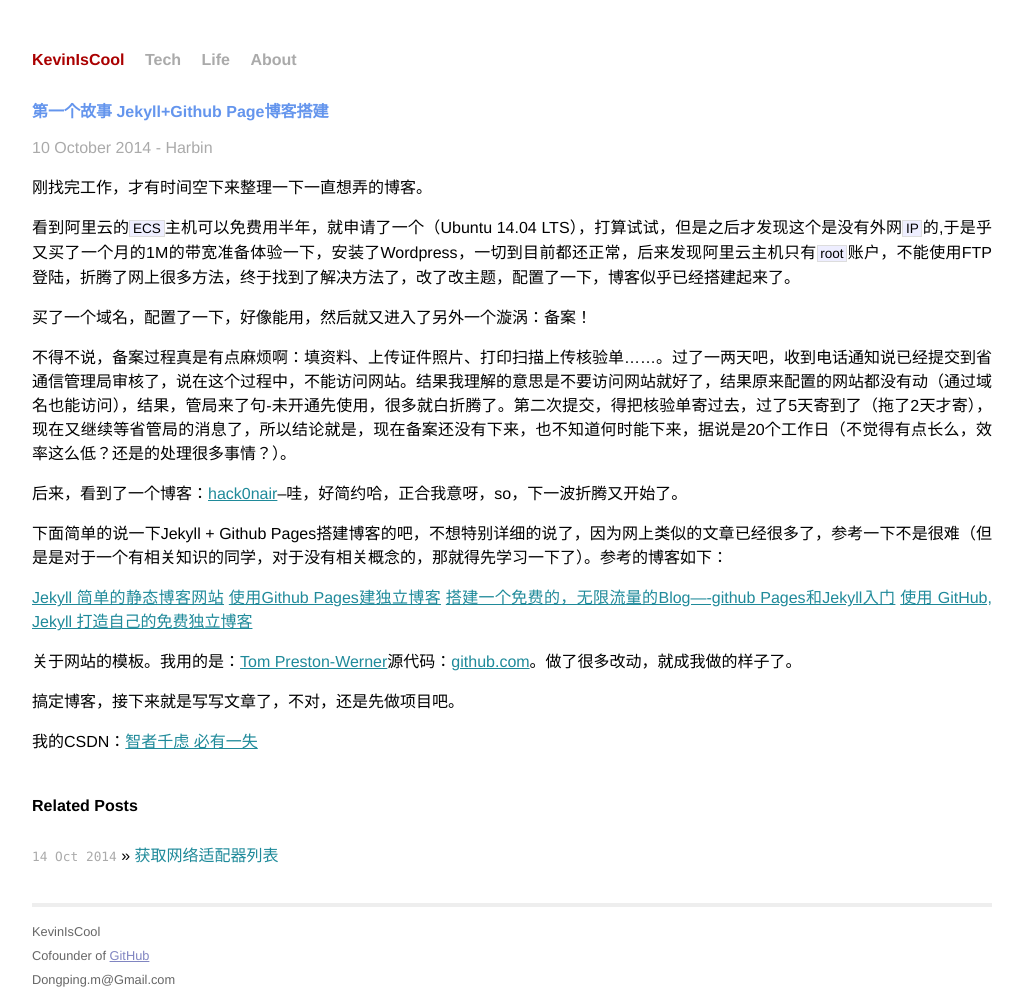
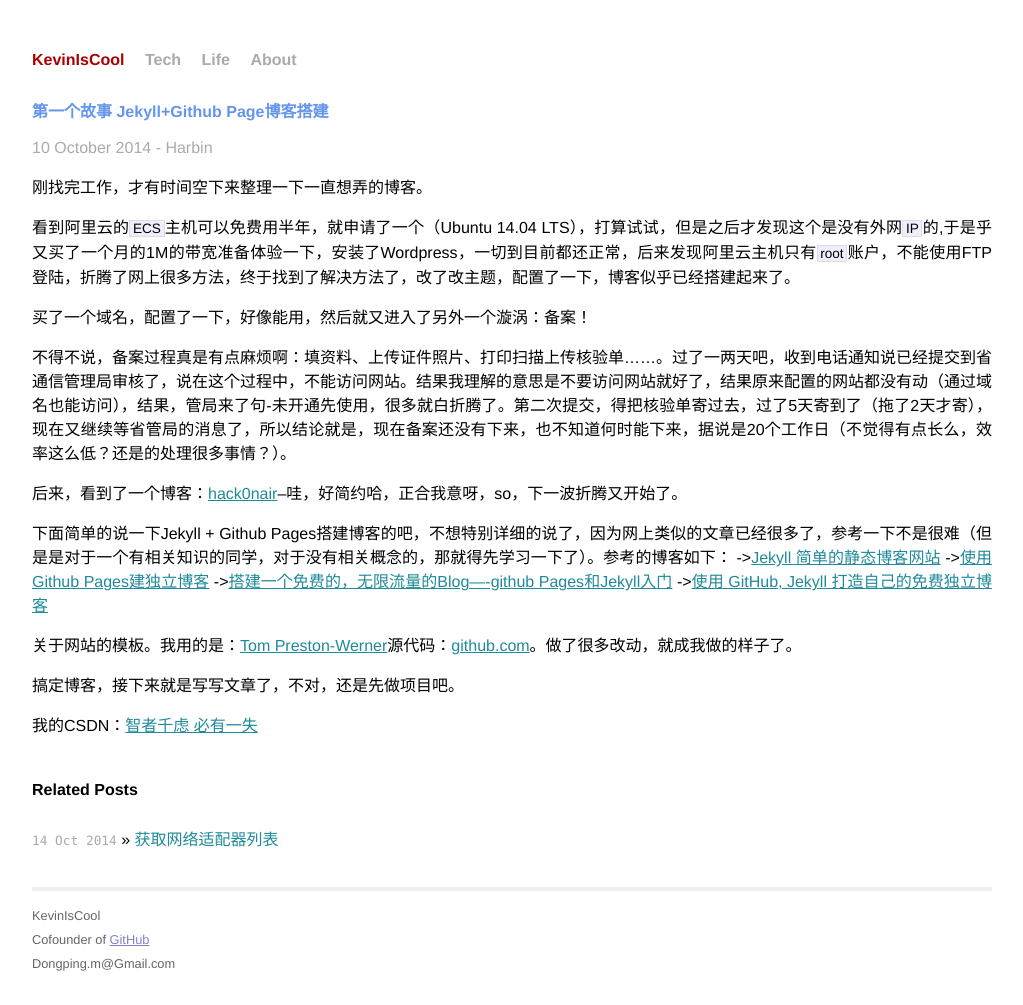
Before and after one commit to ll0KT/KevinIsCool.github.io, a Jekyll site: the page built from _posts/life/2014-10-10-About-My-Blog.md, in a window 1280 px wide. Shown: the whole page, without its empty margins (128-1151 px from the left). Built offline with Jekyll 4.4.1, drawn with Linux system fonts in a browser that asks for light colours; Markdown is read by kramdown in place of the engine named in the settings.

Commit message:
20141022

```diff
--- a/_posts/life/2014-10-10-About-My-Blog.md
+++ b/_posts/life/2014-10-10-About-My-Blog.md
@@ -19,10 +19,10 @@
 后来，看到了一个博客：[hack0nair](https://hack0nair.me/archive/)--哇，好简约哈，正合我意呀，so，下一波折腾又开始了。
 
 下面简单的说一下Jekyll + Github Pages搭建博客的吧，不想特别详细的说了，因为网上类似的文章已经很多了，参考一下不是很难（但是是对于一个有相关知识的同学，对于没有相关概念的，那就得先学习一下了）。参考的博客如下：
->[Jekyll 简单的静态博客网站](http://jekyllcn.com/)
->[使用Github Pages建独立博客](http://beiyuu.com/github-pages/)
->[搭建一个免费的，无限流量的Blog----github Pages和Jekyll入门](http://www.ruanyifeng.com/blog/2012/08/blogging_with_jekyll.html)
->[使用 GitHub, Jekyll 打造自己的免费独立博客](http://blog.csdn.net/on_1y/article/details/19259435)
+->[Jekyll 简单的静态博客网站](http://jekyllcn.com/)
+->[使用Github Pages建独立博客](http://beiyuu.com/github-pages/)
+->[搭建一个免费的，无限流量的Blog----github Pages和Jekyll入门](http://www.ruanyifeng.com/blog/2012/08/blogging_with_jekyll.html)
+->[使用 GitHub, Jekyll 打造自己的免费独立博客](http://blog.csdn.net/on_1y/article/details/19259435)
 
 
 关于网站的模板。我用的是：[Tom Preston-Werner](http://tom.preston-werner.com/)源代码：[github.com](https://github.com/mojombo/mojombo.github.io)。做了很多改动，就成我做的样子了。
```
